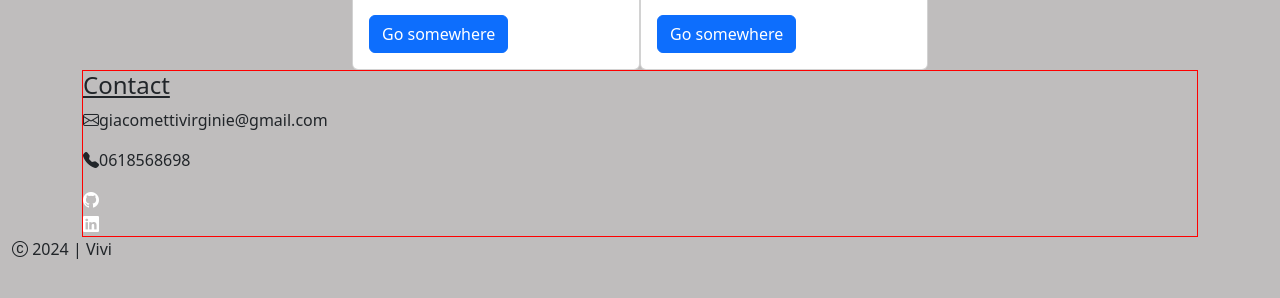
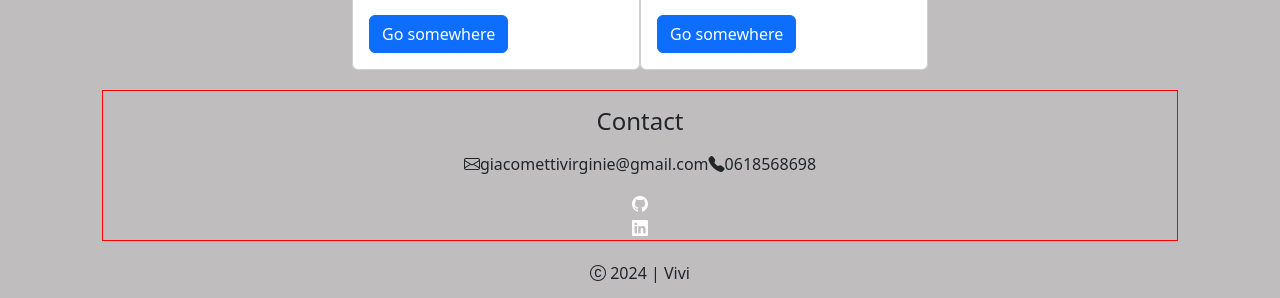
Before and after one commit to lana-12/portFolioReactTS, a React (Create React App) app: page / in a window 1280 px wide. Shown: the part 1767-2065 px from the top of the page. Before the commit the page ends 2044 px from the top, so only its background shows below. Built offline with nearby package versions, Linux system fonts and the light colour scheme.

Commit message:
Adding footer

```diff
--- a/src/components/Contact.tsx
+++ b/src/components/Contact.tsx
@@ -10,11 +10,11 @@ const Contact = () => {
           <div className="row">
             <div className="col app-footer">
 
-                <h4 className="text-decoration-underline">Contact</h4>
+                <h4 className="text-center my-3">Contact</h4>
 
 
-              <div className="">
-                <address>
+              <div className="d-md-flex">
+                <address className=''>
                 <a className="linkContactHeader" href="mailto:giacomettivirginie@gmail.com" title="Cliquer contacter moi" ><i className=" iconEmail bi bi-envelope"></i>giacomettivirginie@gmail.com</a>
                 </address>
 
@@ -23,8 +23,8 @@ const Contact = () => {
                 </address>
               </div>
 
-              <div className="">
-                <Link className="d-flex  " target="_blank"   to="https://github.com/lana-12" title="GitHub" style={{ color: 'white' }}>
+
+                <Link className=" " target="_blank"   to="https://github.com/lana-12" title="GitHub" style={{ color: 'white' }}>
                   <i className="iconGitHub bi bi-github"></i>
                 </Link>
 
@@ -32,7 +32,7 @@ const Contact = () => {
                   <i className="iconLinkedin bi bi-linkedin"></i>
                 </Link>
 
-              </div>
+
 
 
 
--- a/src/components/templates/Footer.jsx
+++ b/src/components/templates/Footer.jsx
@@ -25,7 +25,7 @@ function Footer() {
                 </div> */}
 
               {/* Copyright Footer */}
-                <div className="copyrightFooter ">
+                <div className="copyrightFooter text-center">
                   {/* <img src={ logo } alt="Logo Vivi" className="logoHeader img-fluid"/> */}
                   <p className=" textCopyrightHeader" ><i className="bi bi-c-circle"></i> 2024 | Vivi
                   </p>
--- a/src/scss/components/_contactFooter.scss
+++ b/src/scss/components/_contactFooter.scss
@@ -1,9 +1,10 @@
 .contactFooter {
+    margin: 20px;
     border: red 1px solid;
     // display: flex;
     .app-footer{
-display: flex;
-flex-direction: column;
-
+        display: flex;
+        flex-direction: column;
+        align-items: center;
     }
 }
```
